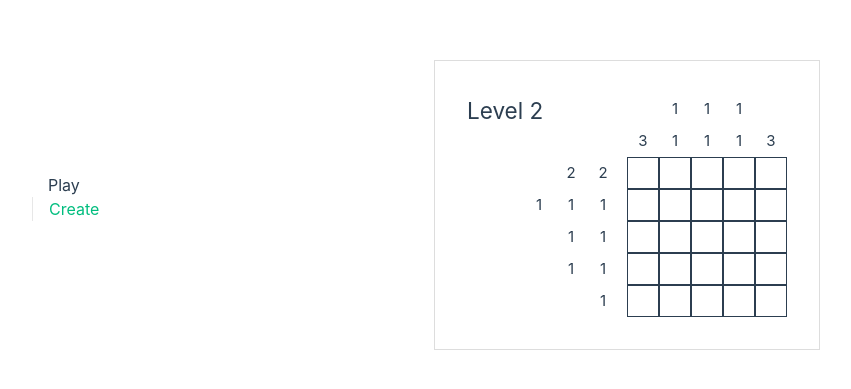
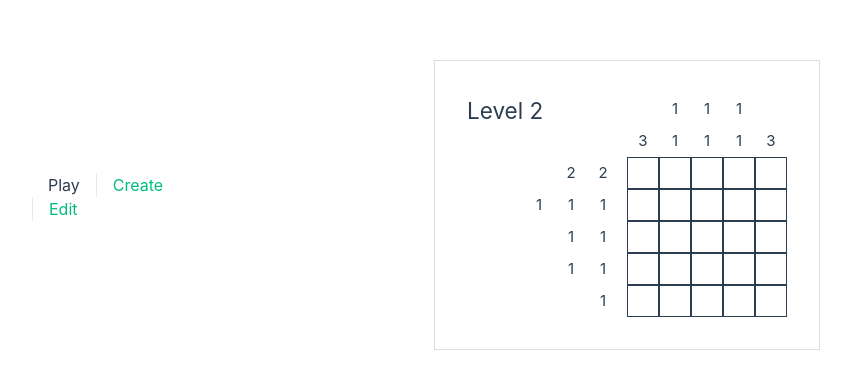
Before and after one commit to LikeAJohny/nonogram, a Vue app: page /play in a window 1280 px wide. Shown: the part 211-600 px from the top of the page, without its empty margins (206-1057 px from the left). Built offline with nearby package versions, Linux system fonts and the light colour scheme.

Commit message:
add edit placeholder route

```diff
--- a/src/App.vue
+++ b/src/App.vue
@@ -8,6 +8,7 @@ import { RouterLink, RouterView } from "vue-router";
       <nav>
         <RouterLink to="/play">Play</RouterLink>
         <RouterLink to="/create">Create</RouterLink>
+        <RouterLink to="/edit">Edit</RouterLink>
       </nav>
     </div>
   </header>
--- a/src/router/index.ts
+++ b/src/router/index.ts
@@ -16,6 +16,10 @@ const router = createRouter({
       path: "/create",
       redirect: "play",
     },
+    {
+      path: "/edit",
+      redirect: "play",
+    },
   ],
 });
 
```
